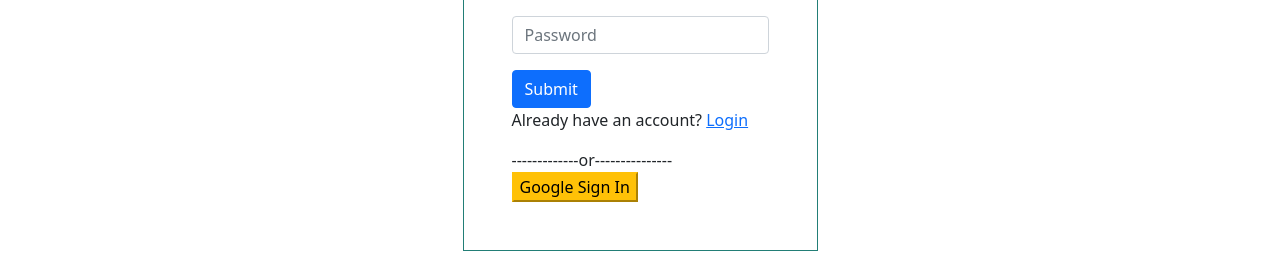
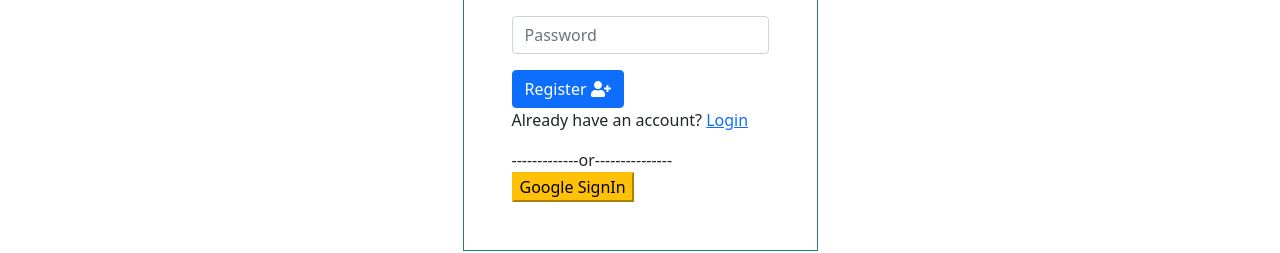
Before and after one commit to Sadik182/SR-Health-Care, a React (Create React App) app: page /register in a window 1280 px wide. Shown: the part 307-560 px from the top of the page. Built offline with nearby package versions, Linux system fonts and the light colour scheme; no server answers.

Commit message:
Email Login implemented

```diff
--- a/src/App.js
+++ b/src/App.js
@@ -34,7 +34,7 @@
             />
             <Route path="/login" element={<Login></Login>} />
             <Route path="/register" element={<Register></Register>} />
-            <Route path="/service/:serviceId" element={<ServiceDetails></ServiceDetails>}></Route>
+            <Route path="/service/:serviceId" element={<PrivateRoute><ServiceDetails></ServiceDetails></PrivateRoute>}></Route>
             <Route path="*" element={<NotFound></NotFound>} />
           </Routes>
           <Footer></Footer>
--- a/src/components/Header/Header.js
+++ b/src/components/Header/Header.js
@@ -35,7 +35,7 @@
                   Log Out
                 </Nav.Link>
               ) : (
-                <Nav.Link as={Link} to="/login#login">
+                <Nav.Link as={Link} to="/login">
                   Login
                 </Nav.Link>
               )}
--- a/src/components/Login/Login.js
+++ b/src/components/Login/Login.js
@@ -1,47 +1,70 @@
+import { faSignInAlt } from "@fortawesome/free-solid-svg-icons";
+import { FontAwesomeIcon } from "@fortawesome/react-fontawesome";
 import React from "react";
+import { useState } from "react";
 import { Button, Form } from "react-bootstrap";
 import { Link, useLocation, useNavigate } from "react-router-dom";
 import useAuth from "../../hooks/useAuth";
+import auth from "../firebase/firebase.init";
 import "./Login.css";
 
 const Login = () => {
-  const { signInUsingGoogle } = useAuth();
+  const { allContext} = useAuth();
   const location = useLocation();
   const navigate = useNavigate();
+  const [email, setEmail] = useState('');
+  const [password, setPassword] = useState('');
   // const history = useHistory();
-  const redirect_uri = location.state?.from || "/home";
+  const redirect_uri = location?.state?.from || "/home";
+const {signInUsingGoogle, user, signInUsingEmailAndPassword} = allContext;
+  const handleGoogleLogin = () => {
+    signInUsingGoogle()
+        .then(result => {
+            navigate(redirect_uri)
+        })
+  };
 
-  const handleGoogleLogin = () => {
-    signInUsingGoogle().then((result) => {
-      navigate(redirect_uri, {replace: true});
-    });
-  };
+  const handleEmailLogin = e => {
+    e.preventDefault();
+    signInUsingEmailAndPassword(auth, email, password)
+    .then(result => {
+      navigate(redirect_uri);
+    })
+
+  }
+  if(user) {
+    navigate('/home');
+  }
   return (
     <div className="login-form my-5">
-      <div className = "form p-5" >
+      <div className="form p-5">
         <h2>Login</h2>
-        <Form>
+        <Form onSubmit={handleEmailLogin}>
           <Form.Group className="mb-3" controlId="formBasicEmail">
-            <Form.Control type="email" placeholder="Enter email" />
+            <Form.Control onChange={(e) => setEmail(e.target.value)} type="email" placeholder="Enter email" />
             <Form.Text className="text-muted">
               We'll never share your email with anyone else.
             </Form.Text>
           </Form.Group>
 
           <Form.Group className="mb-3" controlId="formBasicPassword">
-            <Form.Control type="password" placeholder="Password" />
+            <Form.Control onChange={(e) => setPassword(e.target.value)} type="password" placeholder="Password" />
           </Form.Group>
           <Button variant="primary" type="submit">
-            Submit
+            Login <FontAwesomeIcon icon={faSignInAlt}></FontAwesomeIcon>
           </Button>
         </Form>
         <p>
           New to Health-Care? <Link to="/register">Create an Account</Link>
         </p>
         <div>-----------OR-------------</div>
-        <button onClick={handleGoogleLogin} className="btn-regular">
-          Google Sign In
+        <button
+          onClick={handleGoogleLogin}
+          className="btn-regular me-3 rounded-3 p-1"
+        >
+          Google SignIn
         </button>
+        <button className="btn-regular rounded-3 p-1 ">Facebook LogIn</button>
       </div>
     </div>
   );
--- a/src/components/Register/Register.js
+++ b/src/components/Register/Register.js
@@ -1,3 +1,5 @@
+import { faUserPlus } from "@fortawesome/free-solid-svg-icons";
+import { FontAwesomeIcon } from "@fortawesome/react-fontawesome";
 import React from "react";
 import { Form, Button } from "react-bootstrap";
 import { Link, useLocation, useNavigate } from "react-router-dom";
@@ -32,7 +34,7 @@
             <Form.Control type="password" placeholder="Password" />
           </Form.Group>
           <Button variant="primary" type="submit">
-            Submit
+            Register <FontAwesomeIcon icon={faUserPlus}></FontAwesomeIcon>
           </Button>
         </Form>
         <p>
@@ -40,7 +42,7 @@
         </p>
 
         <div>-------------or---------------</div>
-        <button onClick={handleGoogleLogin} className="btn-warning">Google Sign In</button>
+        <button onClick={handleGoogleLogin} className="btn-warning">Google SignIn</button>
       </div>
     </div>
   );
--- a/src/hooks/useFirebase.js
+++ b/src/hooks/useFirebase.js
@@ -1,4 +1,4 @@
-import { getAuth, signInWithPopup, GoogleAuthProvider, onAuthStateChanged, signOut } from "firebase/auth";
+import {signInWithPopup, GoogleAuthProvider, onAuthStateChanged, signOut, signInWithEmailAndPassword } from "firebase/auth";
 import { useState, useEffect} from "react";
 import auth from "../components/firebase/firebase.init";
 // import initializeAuthentication from "../components/firebase/firebase.init";
@@ -16,6 +16,10 @@
   const signInUsingGoogle = () => {
     return signInWithPopup(auth, googleProvider)
   };
+
+  const signInUsingEmailAndPassword = () => {
+    return signInWithEmailAndPassword(auth)
+  }
 
   const logOut = () => {
     signOut(auth)
@@ -40,6 +44,7 @@
     setUser,
     setError,
     signInUsingGoogle,
+    signInUsingEmailAndPassword,
     logOut
   }
 };
```
